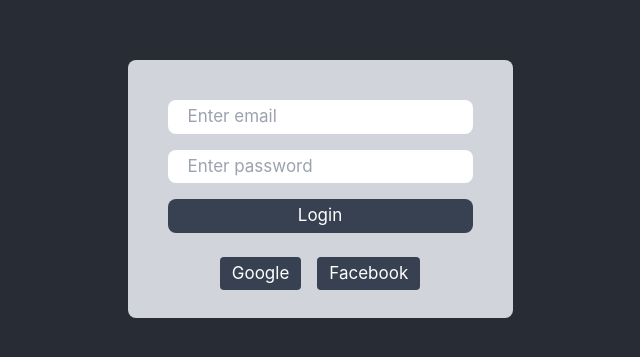
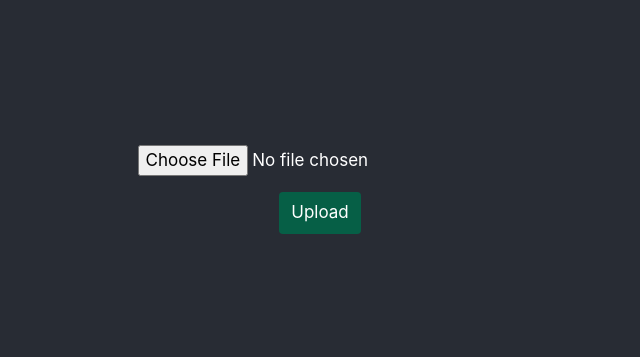
Before and after one commit to NaimMorshed/lets-share, a React (Create React App) app: page /testing in a window 1280 px wide. Shown: the part 211-568 px from the top of the page, without its empty margins (320-960 px from the left). Built offline with nearby package versions, Linux system fonts and the light colour scheme.

Commit message:
fixed firebase storage

```diff
--- a/src/App.js
+++ b/src/App.js
@@ -8,7 +8,8 @@ import {
     Switch
 } from "react-router-dom";
 import { createContext, useState } from "react";
-import ImageUpload from './styles/Material/ImageUpload';
+import ImageUpload from './components/Testing/ImageUpload';
+import Testing from './components/Testing/Testing';
 export const UserContext = createContext();
 
 const App = () => {
@@ -55,6 +56,10 @@ const App = () => {
                         <ImageUpload />
                     </Route>
 
+                    <Route exact path="/testing">
+                        <Testing />
+                    </Route>
+
                     <Route exact path="*">
                         <Login />
                     </Route>
--- a/src/Firebase/Storage.js
+++ b/src/Firebase/Storage.js
@@ -1,6 +1,9 @@
 import { firebaseConfig } from './Config';
-import { initializeApp } from "firebase/app";
-import { getStorage } from "firebase/storage";
+import firebase from 'firebase/compat/app';
+import 'firebase/compat/storage';
 
-const firebaseApp = initializeApp(firebaseConfig);
-export const storage = getStorage(firebaseApp);
+firebase.initializeApp(firebaseConfig);
+
+const storage = firebase.storage();
+
+export { storage, firebase as default };
--- /dev/null
+++ b/src/components/Testing/StorageUpload.js
@@ -0,0 +1,49 @@
+import { useState } from 'react';
+import { storage } from './firebase';
+
+export default function StorageUpload() {
+    const [images, setImages] = useState(null);
+
+    const handleChange = e => {
+        if (e.target.files[0]) {
+            setImages(e.target.files[0]);
+        }
+    }
+
+    const handleSubmit = () => {
+        const uploadTask = storage.ref(`images/${images.name}`).put(images);
+        uploadTask.on(
+            'state_changed',
+            snapshot => { },
+            error => { console.log(error) },
+            () => {
+                storage
+                    .ref('images')
+                    .child(images.name)
+                    .getDownloadURL()
+                    .then(url => {
+                        console.log(url);
+                    })
+            }
+        )
+    }
+
+
+    return (
+        <div className="App">
+            <div className="App-header">
+                <input
+                    className="mb-4"
+                    type="file"
+                    onChange={handleChange}
+                />
+                <button
+                    className="bg-green-800 rounded px-3 py-2"
+                    onClick={handleSubmit}
+                >
+                    Upload
+                </button>
+            </div>
+        </div>
+    )
+}
--- /dev/null
+++ b/src/components/Testing/Testing.js
@@ -0,0 +1,12 @@
+import React from 'react'
+import StorageUpload from './StorageUpload';
+
+export default function Testing() {
+    return (
+        <div className="App">
+            <div className="App-header">
+                <StorageUpload />
+            </div>
+        </div>
+    )
+}
--- /dev/null
+++ b/src/components/Testing/firebase.js
@@ -0,0 +1,17 @@
+import firebase from 'firebase/compat/app';
+import 'firebase/compat/storage';
+
+const firebaseConfig = {
+    apiKey: "AIzaSyBh_0-H6fxK-SMHfQ4oYU3c-PQmlf_2T6U",
+    authDomain: "lets-share-43e66.firebaseapp.com",
+    projectId: "lets-share-43e66",
+    storageBucket: "lets-share-43e66.appspot.com",
+    messagingSenderId: "716638176674",
+    appId: "1:716638176674:web:79dc7288d655d5c94edefb"
+};
+
+firebase.initializeApp(firebaseConfig);
+
+const storage = firebase.storage();
+
+export { storage, firebase as default };
--- a/src/styles/Material/ModalUi.js
+++ b/src/styles/Material/ModalUi.js
@@ -4,7 +4,7 @@ import Box from '@mui/material/Box';
 import Modal from '@mui/material/Modal';
 import { UserContext } from '../../App';
 import ImageUploading from 'react-images-uploading';
-const axios = require('axios').default;
+import { storage } from '../../Firebase/Storage';
 
 
 const style = {
@@ -22,38 +22,32 @@ const style = {
 
 
 export const ModalUi = ({ props }) => {
-    // eslint-disable-next-line no-unused-vars
-    const [auth, setAuth, modalOpen, setModalOpen] = useContext(UserContext);
-    //const [progress, setProgress] = React.useState(0);
+    const [auth, setAuth, modalOpen, setModalOpen, loginState, setLoginState, dialogBox, setDialogBox] = useContext(UserContext);
     const handleClose = () => setModalOpen(false);
 
     const [images, setImages] = React.useState([]);
     const maxNumber = 1;
 
     const onChange = (imageList, addUpdateIndex) => {
-        //console.log(imageList);
         setImages(imageList);
     };
 
     const publish = () => {
-        if (images.length !== 0) {
-
-            const imageData = new FormData();
-            imageData.set('key', '2e6b03bfb364d782703bbc4ad0f67996');
-            imageData.append('image', images[0])
-
-            console.log("started");
-
-            axios
-                .post('https://api.imgbb.com/1/upload', imageData)
-                .then(response => {
-                    console.log(response.data.data.display_url);
-                })
-                .catch(error => {
-                    alert(error)
-                });
-
-        }
+        const uploadTask = storage.ref(`images/${images[0].file.name}`).put(images[0].file);
+        uploadTask.on(
+            'state_changed',
+            snapshot => { },
+            error => { console.log(error) },
+            () => {
+                storage
+                    .ref('images')
+                    .child(images[0].file.name)
+                    .getDownloadURL()
+                    .then(url => {
+                        console.log(url);
+                    })
+            }
+        )
     }
 
     return (
@@ -155,10 +149,7 @@ export const ModalUi = ({ props }) => {
                     {/* ///////////////////////////////////////////// */}
 
                     <div className="flex justify-center mt-5">
-                        <button
-                            onClick={publish}
-                            className="bg-gray-600 text-white px-3 py-1 rounded-lg"
-                        >
+                        <button onClick={publish} className="bg-gray-600 text-white px-3 py-1 rounded-lg">
                             Upload
                         </button>
                     </div>
```
Also changed, not shown: src/components/Testing/ImageUpload.js (renamed from src/styles/Material/ImageUpload.js).
